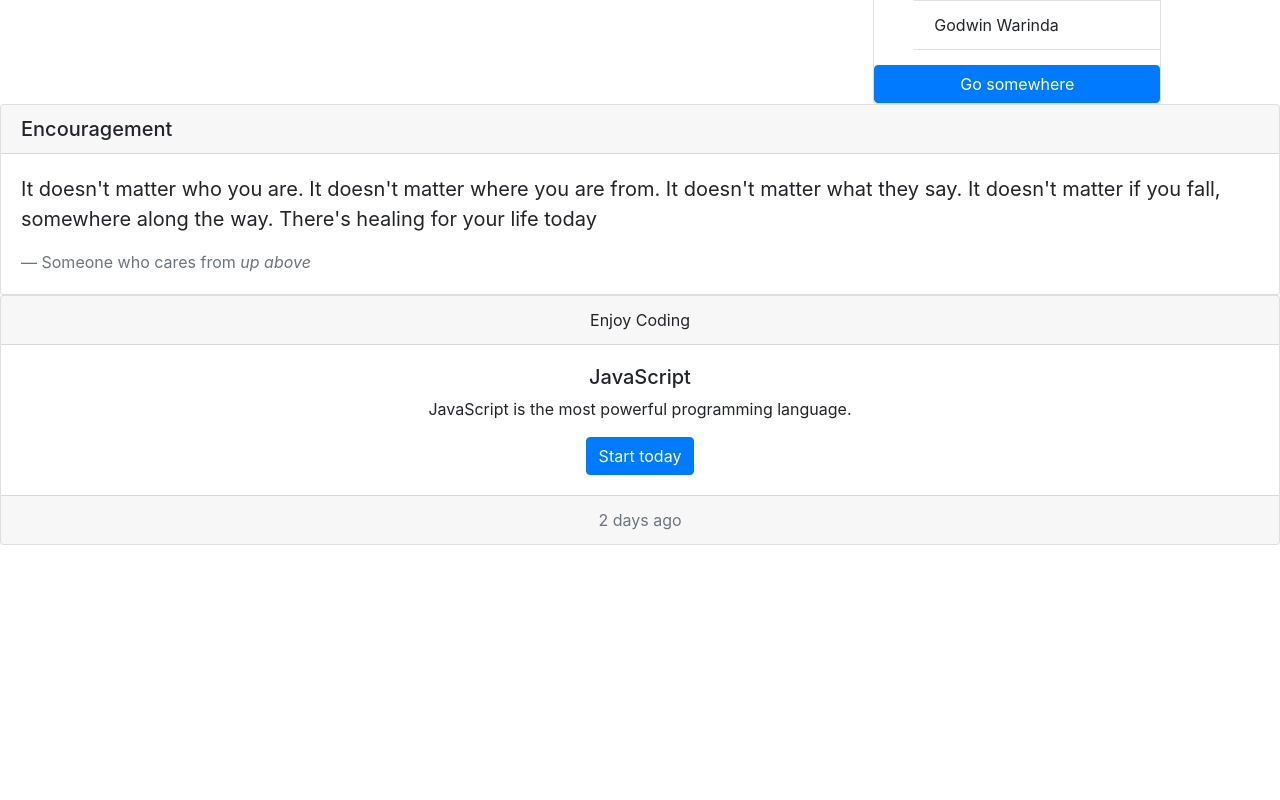
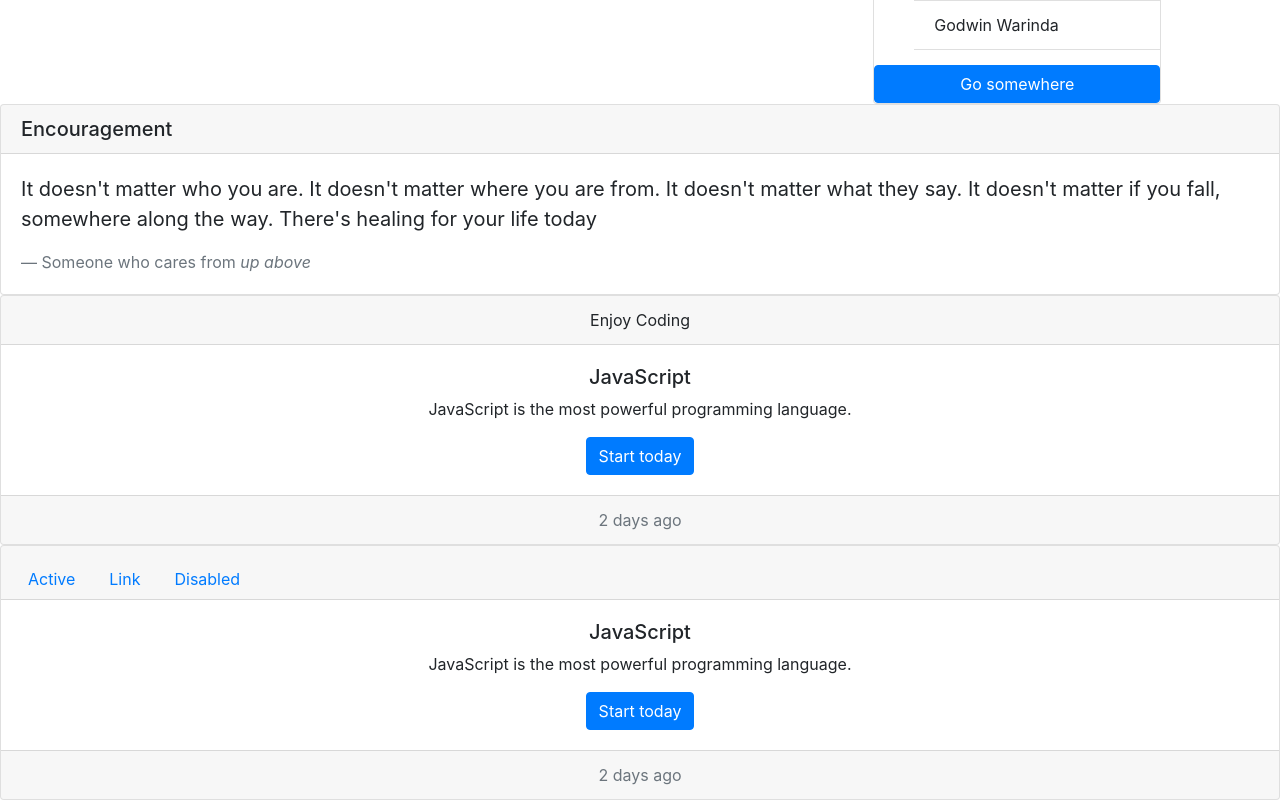
Before and after one commit to Torocy/card-component, an Angular app: page / in a window 1280 px wide. Shown: the part 576-1376 px from the top of the page. Before the commit the page ends 1121 px from the top, so only its background shows below. Built offline with nearby package versions, Linux system fonts and the light colour scheme.

Commit message:
added navigation links

```diff
--- a/src/app/card/card.component.html
+++ b/src/app/card/card.component.html
@@ -60,3 +60,25 @@
   </div>
   <div class="card-footer text-muted">2 days ago</div>
 </div>
+<!--Add navigation pane-->
+<div class="card text-center">
+    <div class="card-header">
+      <ul class="nav nav-tabs card-header-tabs">
+        <li class="nav-item">
+          <a class="nav-link" href="#">Active</a>
+        </li>
+        <li class="nav-item">
+            <a class="nav-link" href="#">Link</a>
+          </li>
+          <li class="nav-item">
+              <a class="nav-link" href="#">Disabled</a>
+            </li>
+      </ul>
+    </div>
+    <div class="card-body">
+      <h5 class="card-titel"> JavaScript</h5>
+      <p class="card-text">JavaScript is the most powerful programming language.</p>
+      <a href="#" class="btn btn-primary">Start today</a>
+    </div>
+    <div class="card-footer text-muted">2 days ago</div>
+  </div>
```
